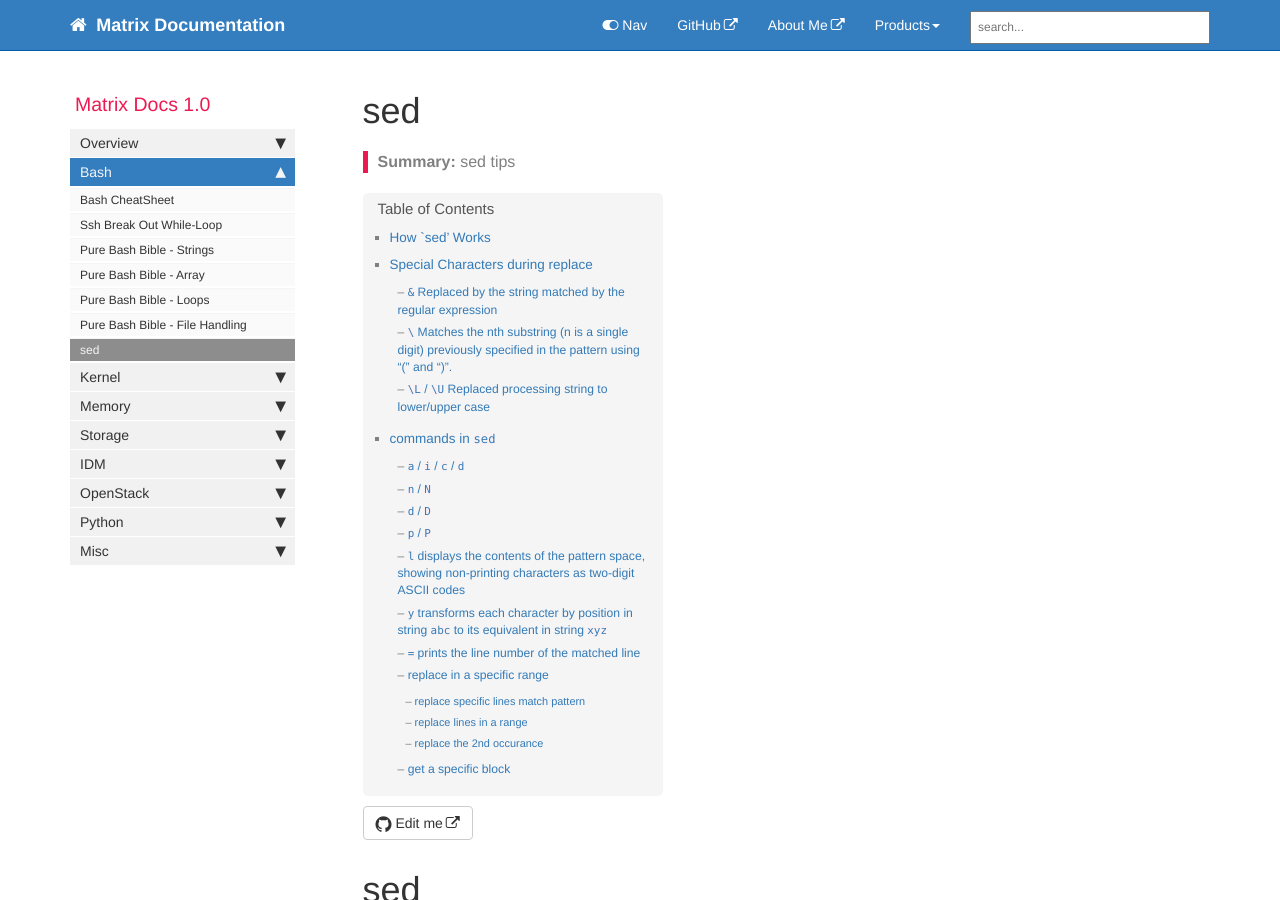
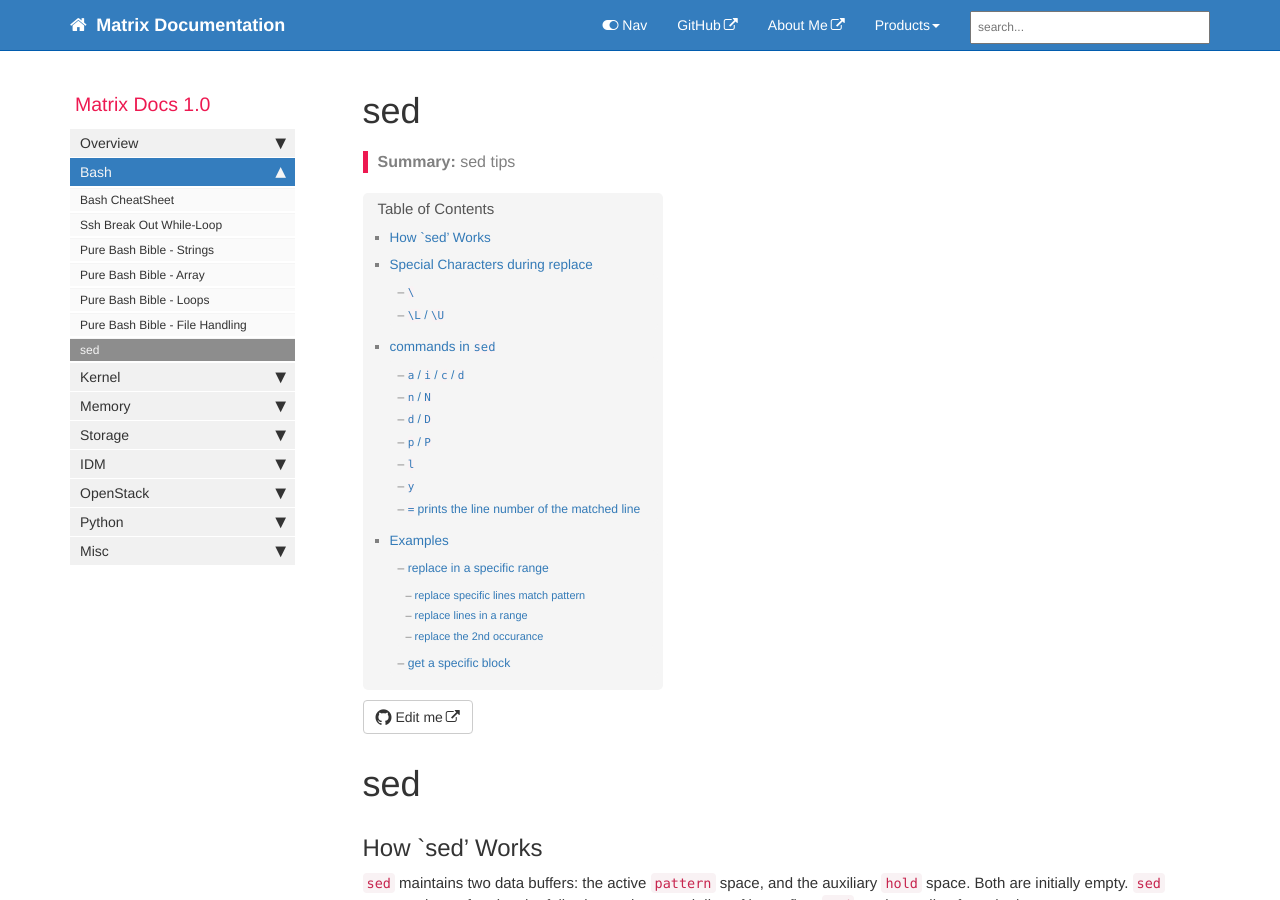
Before and after one commit to matrixzj/documentations, a Jekyll site: the page built from pages/bash/sed.md, in a window 1280 px wide and 900 px high. Built offline with Jekyll 4.4.1, drawn with Linux system fonts in a browser that asks for light colours; comment, search, counter and statistics services are not loaded.

Commit message:
update sed

````diff
--- a/pages/bash/sed.md
+++ b/pages/bash/sed.md
@@ -22,13 +22,15 @@
 
 ## Special Characters during replace
 
-### `&` Replaced by the string matched by the regular expression
+### `&`
+Replaced by the string matched by the regular expression
 ```bash
 $ echo 'test test' | sed -e 's/[[:alpha:]]\+/(&)/'
 (test) test
 ```
 
-### `\` Matches the nth substring (n is a single digit) previously specified in the pattern using “\(” and “\)”.
+### `\`
+Matches the nth substring (n is a single digit) previously specified in the pattern using “\(” and “\)”.
 ```bash
 $ echo 'test test' | sed -e 's/\([[:alpha:]]\+\)/(\1)/'
 (test) test
@@ -37,7 +39,8 @@
 (test2) (test1)
 ```
 
-### `\L` / `\U` Replaced processing string to lower/upper case
+### `\L` / `\U`
+Replaced processing string to lower/upper case
 ```bash
 $ echo 'test1 test2' | sed -E 's/([[:alpha:]])/\U\1/'
 Test1 test2
@@ -156,14 +159,16 @@
 lo0: flags=8049<UP,LOOPBACK,RUNNING,MULTICAST> mtu 16384
 ```
 
-### `l` displays the contents of the pattern space, showing non-printing characters as two-digit ASCII codes
+### `l`
+displays the contents of the pattern space, showing non-printing characters as two-digit ASCII codes
 ```bash
 $ cat /tmp/test  | sed -n -e  'l'
 The Great \033 is a movie starring Steve McQueen.$
 \033$
 ```
 
-### `y` transforms each character by position in string `abc` to its equivalent in string `xyz`
+### `y`
+transforms each character by position in string `abc` to its equivalent in string `xyz`
 ```bash
 $ echo 'test'  | sed -e 'y/tes/abc/'
 abca
@@ -176,6 +181,7 @@
 test
 ```
 
+## Examples
 
 ### replace in a specific range
 
````
